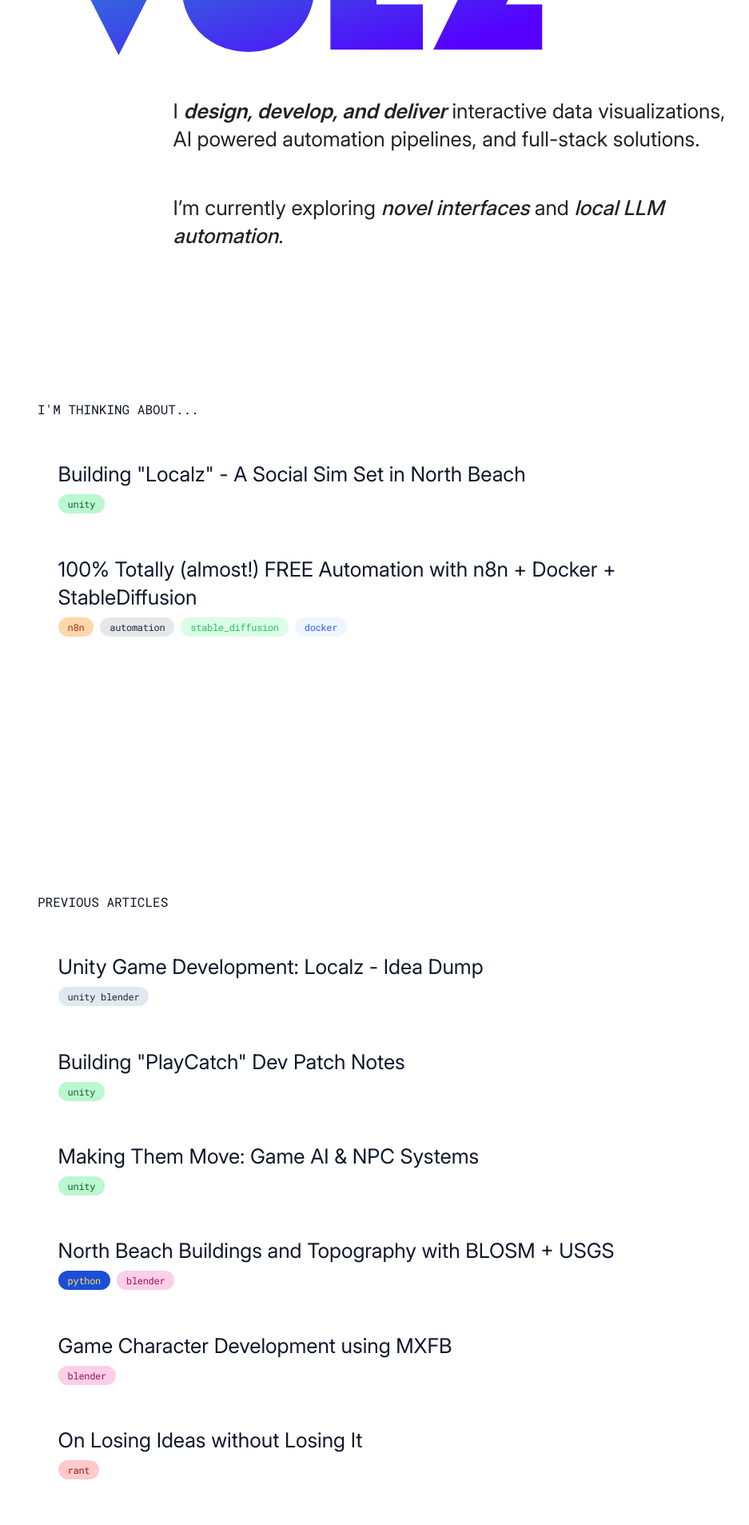
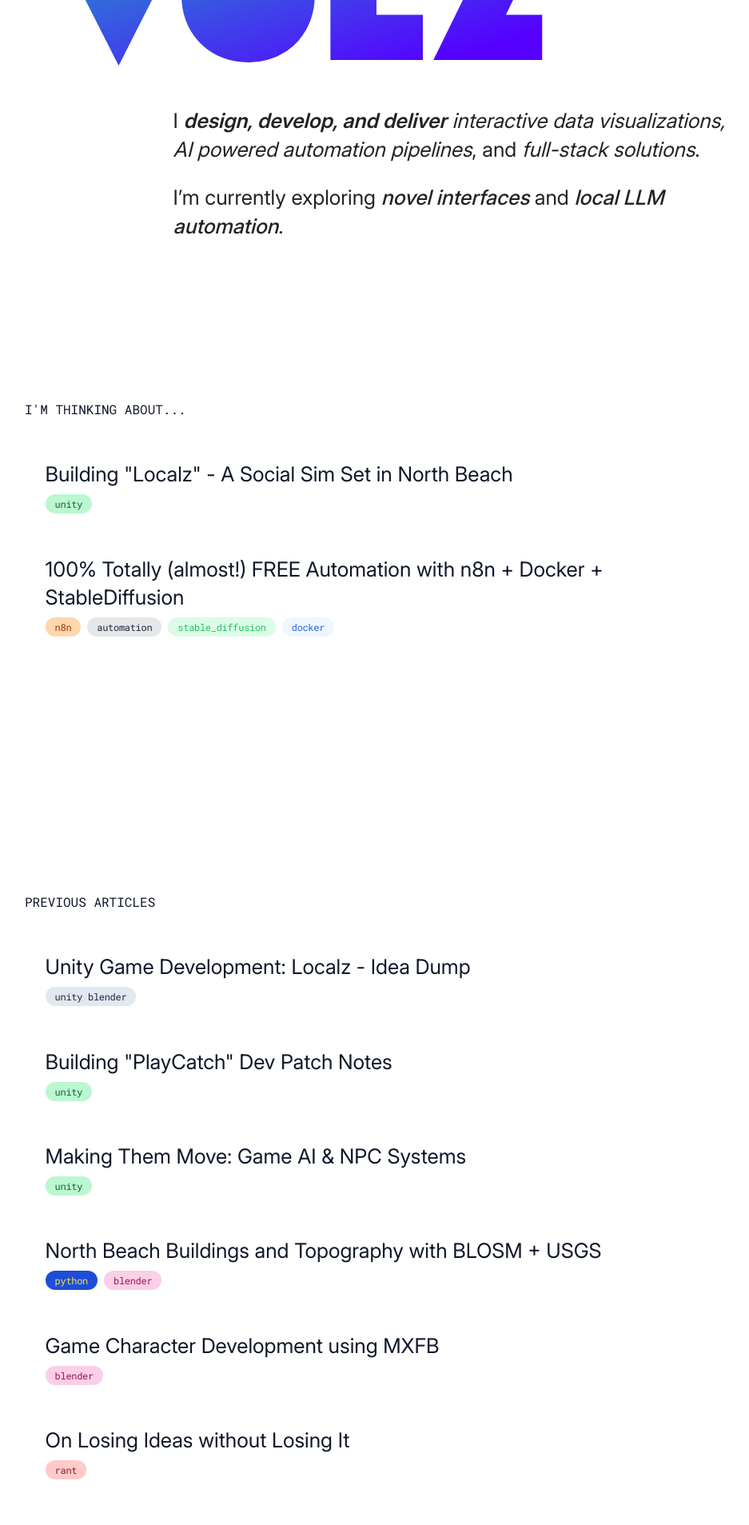
Before and after one commit to MaxwellVolz/intervolzdotcom, a Next.js app: page / in a window 1280 px wide. Shown: the part 460-2367 px from the top of the page at 80% size, without its empty margins (1-938 px from the left). Built offline with nearby package versions, Linux system fonts and the light colour scheme.

Commit message:
tailwind styling

```diff
--- a/pages/index.tsx
+++ b/pages/index.tsx
@@ -108,20 +108,20 @@ export default function BlogIndex({ posts = [] }: { posts: PostMeta[] }) {
         </div>
 
         <p className="text-lg lg:text-[2vw] px-3 lg:px-[2vw] max-w-[30em] mr-auto sm:ml-10 md:ml-20 lg:ml-[15vw] leading-snug mt-[2em] font-sans">
-          I <em className="font-semibold italic">design, develop, and deliver</em> interactive data visualizations,
-          AI powered automation pipelines, and full-stack solutions.
+          I <em className="font-semibold">design, develop, and deliver</em><span className="italic"> interactive data visualizations,
+            AI powered automation pipelines</span>, and <span className="italic">full-stack solutions</span>.
         </p>
-        <p className="text-lg lg:text-[2vw] px-3 lg:px-[2vw] max-w-[30em] mr-auto sm:ml-10 md:ml-20 lg:ml-[15vw] leading-snug mt-[2em]  font-sans">
+        <p className="text-lg lg:text-[2vw] px-3 lg:px-[2vw] max-w-[30em] mr-auto sm:ml-10 md:ml-20 lg:ml-[15vw] leading-snug mt-[1em]  font-sans">
           I’m currently exploring <em className="italic font-medium">novel interfaces</em> and <em className="italic font-medium">local LLM automation</em>.
         </p>
       </div>
 
-      <div className="py-20 max-w-[80em] mx-auto px-6">
-        <div className="px-6 py-20 text-slate-900">
+      <div className="py-20 max-w-[80em] mx-auto px-4">
+        <div className="px-4 py-20 text-slate-900">
           <h3 className="font-mono">I'M THINKING ABOUT...</h3>
           <ul>
             {posts.filter((post) => post.pinned).map((post) => (
-              <li key={post.slug} className="text-xl lg:text-[2vw] px-3 lg:px-[2vw] max-w-[30em] mr-auto leading-snug mt-[2em] font-sans">
+              <li key={post.slug} className="text-xl lg:text-[2vw] lg:px-[2vw] max-w-[30em] mr-auto leading-snug mt-[2em] font-sans">
                 <Link href={`/${post.slug}`}>
                   {post.title}
                 </Link>
@@ -147,12 +147,12 @@ export default function BlogIndex({ posts = [] }: { posts: PostMeta[] }) {
         </div>
       </div>
 
-      <div className="py-20 max-w-[80em] mx-auto px-6">
-        <div className="px-6 py-20 text-slate-900">
+      <div className="py-20 max-w-[80em] mx-auto px-4">
+        <div className="px-4 py-20 text-slate-900">
           <h2 className="font-mono">PREVIOUS ARTICLES</h2>
           <ul>
             {posts.filter((post) => !post.pinned).map((post) => (
-              <li key={post.slug} className="text-xl lg:text-[2vw] px-3 lg:px-[2vw] max-w-[30em] mr-auto leading-snug mt-[2em] font-sans">
+              <li key={post.slug} className="text-xl lg:text-[2vw] lg:px-[2vw] max-w-[30em] mr-auto leading-snug mt-[2em] font-sans">
                 <Link href={`/${post.slug}`}>
                   {post.title}
                 </Link>
@@ -178,8 +178,8 @@ export default function BlogIndex({ posts = [] }: { posts: PostMeta[] }) {
         </div>
       </div>
 
-      <div className="py-20 max-w-[80em] mx-auto px-6">
-        <div className="px-6 py-20 text-slate-900 ">
+      <div className="py-20 max-w-[80em] mx-auto px-4">
+        <div className="px-4 py-20 text-slate-900 ">
           <h2 className="font-mono tracking-wide mb-6">CURRENT TINKERINGS</h2>
 
           <ul className="space-y-8">
@@ -191,7 +191,7 @@ export default function BlogIndex({ posts = [] }: { posts: PostMeta[] }) {
                 {['web', 'threeJS', 'blender'].map((tag) => (
                   <span
                     key={tag}
-                    className={`text-xs px-3 py-1 rounded-full font-mono tracking-tight transition-all duration-300 transform hover:scale-105 hover:brightness-110 ${tagColors[tag] || 'bg-slate-200 text-slate-800 dark:bg-slate-700 dark:text-white'
+                    className={`text-xs py-1 rounded-full font-mono tracking-tight transition-all duration-300 transform hover:scale-105 hover:brightness-110 ${tagColors[tag] || 'bg-slate-200 text-slate-800 dark:bg-slate-700 dark:text-white'
                       }`}
                   >
                     {tag}
```
